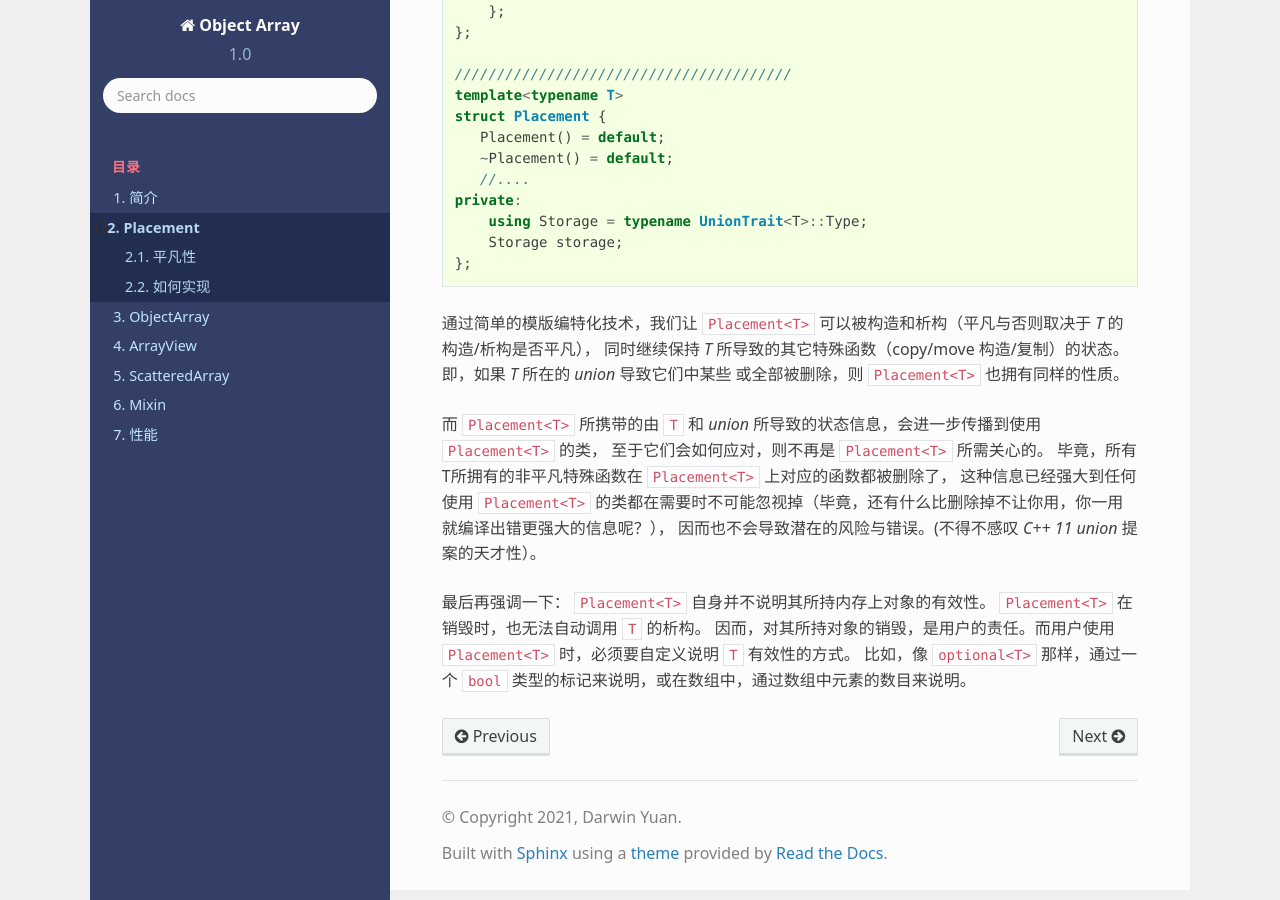
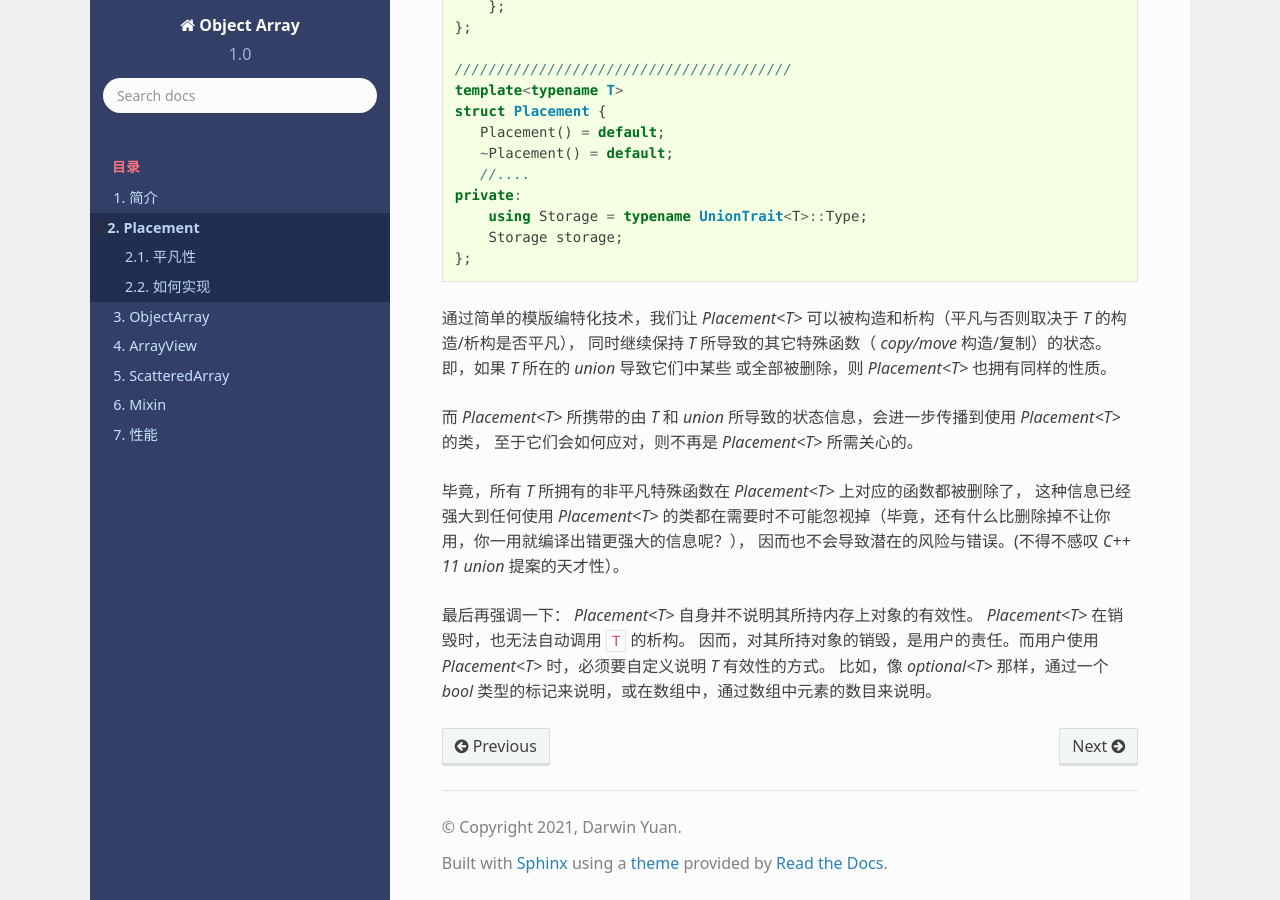
Before and after one commit to godsme/object-array, a Sphinx documentation site: the page built from doc/source/Placement.rst, in a window 1280 px wide and 900 px high, scrolled down 4735 px. Built offline with Sphinx 7.4.7 and the Read the Docs theme 2.0.0, drawn with Linux system fonts in a browser that asks for light colours; formulas are drawn with MathJax 3.

```diff
--- a/doc/source/Placement.rst
+++ b/doc/source/Placement.rst
@@ -121,7 +121,7 @@ Placement
 而你一旦为其明确定义了 **构造** ，其将不再是 **可平凡构造** 的；同样，一旦你明确为其定义了 **析构** ，
 则其 **默认构造** 与 **析构** 都不再平凡。
 
-像 ``Placement`` 一样,  `union` 自身并不具备哪个成员有效的信息。
+像 `Placement` 一样,  `union` 自身并不具备哪个成员有效的信息。
 所以这种强迫性主要在 **匿名union** 的场景下特别有意义。比如：
 
 .. code-block:: c++
@@ -159,11 +159,11 @@ Placement
 这就会有效的强迫程序员必须明确的为 ``Foo`` 实现 **构造** 和 **析构** （如果需要，还要实现 **copy/move 构造/赋值** 函数，
 上述实现中它们依然处于被删除状态）。
 
-但我们的 ``Placement`` 实现显然不能使用上述匿名 ``union`` 技术，因为我们的 ``Placement`` 有可能被用在
-不同场景（数组， ``optional`` )等， 因而 ``Placement`` 必须保持像 `union` 一样对自身状态的无知（否则就需要额外的内存来保存状态信息）。
+但我们的 `Placement` 实现显然不能使用上述匿名 `union` 技术，因为我们的 `Placement` 有可能被用在
+不同场景（数组， `optional` )等， 因而 `Placement` 必须保持像 `union` 一样对自身状态的无知（否则就需要额外的内存来保存状态信息）。
 
-所以，如果我们想让 ``Placement`` 携带足够的平凡性信息（以及其它诸如是否可拷贝/移动/复制等能力信息），同时又增加额外的
-内存开销，以保持 ``Placement`` 本身的职责，那么在 ``Placement`` 上添加任何 **非平凡构造/析构** 就没有任何意义。
+所以，如果我们想让 `Placement` 携带足够的平凡性信息（以及其它诸如是否可拷贝/移动/复制等能力信息），同时又增加额外的
+内存开销，以保持 `Placement` 本身的职责，那么在 `Placement` 上添加任何 **非平凡构造/析构** 就没有任何意义。
 
 我们只需要在 `union` 上添加即可。
 
@@ -215,16 +215,17 @@ Placement
     };
 
 
-通过简单的模版编特化技术，我们让 ``Placement<T>`` 可以被构造和析构（平凡与否则取决于 `T` 的构造/析构是否平凡），
-同时继续保持 `T` 所导致的其它特殊函数（copy/move 构造/复制）的状态。即，如果 `T` 所在的 `union` 导致它们中某些
-或全部被删除，则 ``Placement<T>`` 也拥有同样的性质。
+通过简单的模版编特化技术，我们让 `Placement<T>` 可以被构造和析构（平凡与否则取决于 `T` 的构造/析构是否平凡），
+同时继续保持 `T` 所导致的其它特殊函数（ `copy/move` 构造/复制）的状态。即，如果 `T` 所在的 `union` 导致它们中某些
+或全部被删除，则 `Placement<T>` 也拥有同样的性质。
 
-而 ``Placement<T>`` 所携带的由 ``T`` 和 `union` 所导致的状态信息，会进一步传播到使用 ``Placement<T>`` 的类，
-至于它们会如何应对，则不再是 ``Placement<T>`` 所需关心的。
-毕竟，所有T所拥有的非平凡特殊函数在 ``Placement<T>`` 上对应的函数都被删除了，
-这种信息已经强大到任何使用 ``Placement<T>`` 的类都在需要时不可能忽视掉（毕竟，还有什么比删除掉不让你用，你一用就编译出错更强大的信息呢？），
+而 `Placement<T>` 所携带的由 `T` 和 `union` 所导致的状态信息，会进一步传播到使用 `Placement<T>` 的类，
+至于它们会如何应对，则不再是 `Placement<T>` 所需关心的。
+
+毕竟，所有 `T` 所拥有的非平凡特殊函数在 `Placement<T>` 上对应的函数都被删除了，
+这种信息已经强大到任何使用 `Placement<T>` 的类都在需要时不可能忽视掉（毕竟，还有什么比删除掉不让你用，你一用就编译出错更强大的信息呢？），
 因而也不会导致潜在的风险与错误。(不得不感叹 `C++ 11 union` 提案的天才性）。
 
-最后再强调一下： ``Placement<T>`` 自身并不说明其所持内存上对象的有效性。 ``Placement<T>`` 在销毁时，也无法自动调用 ``T`` 的析构。
-因而，对其所持对象的销毁，是用户的责任。而用户使用 ``Placement<T>`` 时，必须要自定义说明 ``T`` 有效性的方式。
-比如，像 ``optional<T>`` 那样，通过一个 ``bool`` 类型的标记来说明，或在数组中，通过数组中元素的数目来说明。
+最后再强调一下： `Placement<T>` 自身并不说明其所持内存上对象的有效性。 `Placement<T>` 在销毁时，也无法自动调用 ``T`` 的析构。
+因而，对其所持对象的销毁，是用户的责任。而用户使用 `Placement<T>` 时，必须要自定义说明 `T` 有效性的方式。
+比如，像 `optional<T>` 那样，通过一个 `bool` 类型的标记来说明，或在数组中，通过数组中元素的数目来说明。
```
